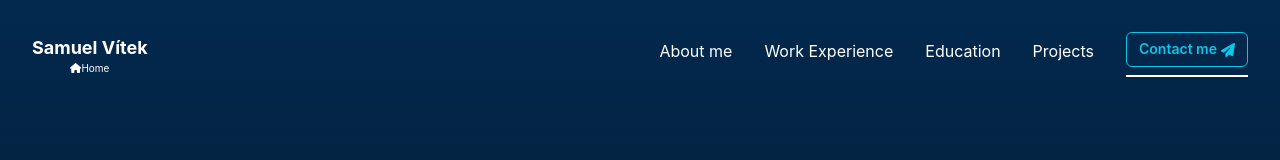
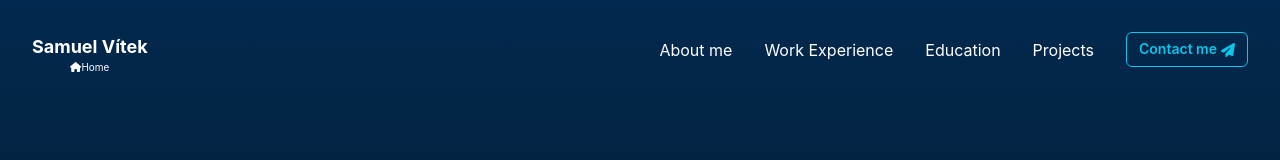
Before and after one commit to SamuelVitek/SamuelVitek, a React (Create React App) app: page /contact in a window 1280 px wide. Shown: the top 160 px of the page. Built offline with nearby package versions, Linux system fonts and the light colour scheme.

Commit message:
fix: condition for menu link border

```diff
--- a/src/components/navigation/MenuItem.tsx
+++ b/src/components/navigation/MenuItem.tsx
@@ -14,7 +14,7 @@ const MenuItem = ({ children, isLast, to = "/", ...rest }: MenuItemProps) => {
         <Link
             href={to}
             pb={2}
-            borderBottom={activePath === to ? '2px solid white' : ''}
+            borderBottom={(activePath === to && !isLast) ? '2px solid white' : ''}
             _hover={{
                 textDecoration: 'none',
                 borderBottom: !isLast ? '2px solid white' : ''
```
